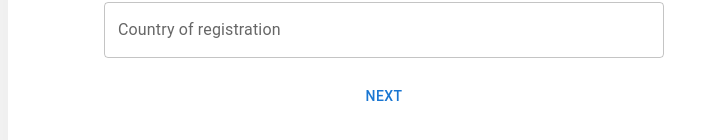
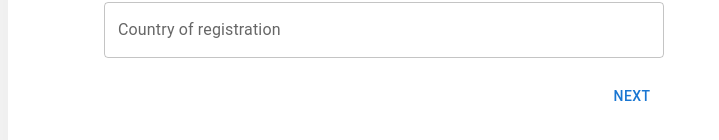
Before and after one commit to AugV/application-form, a React (Create React App) app: page / in a window 1280 px wide. Shown: the part 286-426 px from the top of the page, without its empty margins (0-719 px from the left). Built offline with nearby package versions, Linux system fonts and the light colour scheme; a web font is replaced by a local one.

Commit message:
stepper nav button positioning

```diff
--- a/package.json
+++ b/package.json
@@ -14,6 +14,7 @@
     "@types/react": "^18.0.18",
     "@types/react-dom": "^18.0.6",
     "@types/react-redux": "^7.1.24",
+    "clsx": "^1.2.1",
     "react": "^18.2.0",
     "react-dom": "^18.2.0",
     "react-redux": "^8.0.2",
--- a/src/components/stepper/stepper.module.scss
+++ b/src/components/stepper/stepper.module.scss
@@ -9,6 +9,19 @@
 }
 
 .contentContainer {
-    text-align: center;
-    padding: 5rem;
+  text-align: center;
+  padding: 5rem;
 }
+
+.navigationContainer {
+  display: flex;
+  justify-content: space-between;
+}
+
+.firstStep {
+  justify-content: end;
+}
+
+.lastStep {
+  justify-content: start;
+}
--- a/src/components/stepper/stepper.tsx
+++ b/src/components/stepper/stepper.tsx
@@ -1,4 +1,5 @@
 import { Typography } from "@mui/material";
+import clsx from "clsx";
 import { Button } from "../button/button";
 import styles from "./stepper.module.scss";
 
@@ -40,7 +41,13 @@ export const Stepper = ({
       <section className={styles.contentContainer}>
         <ContentComponent {...contentProps} />
 
-        <nav>
+        <nav
+          className={clsx({
+            [styles.navigationContainer]: true,
+            [styles.firstStep]: isFirstStep,
+            [styles.isLastStep]: isLastStep,
+          })}
+        >
           {!isFirstStep && <Button onClick={backHandler}>Back</Button>}
           {isLastStep ? (
             <Button onClick={submitHandler}>Submit</Button>
```
Also changed, not shown: 1 other file (tests, documents, lock files or other folders).
